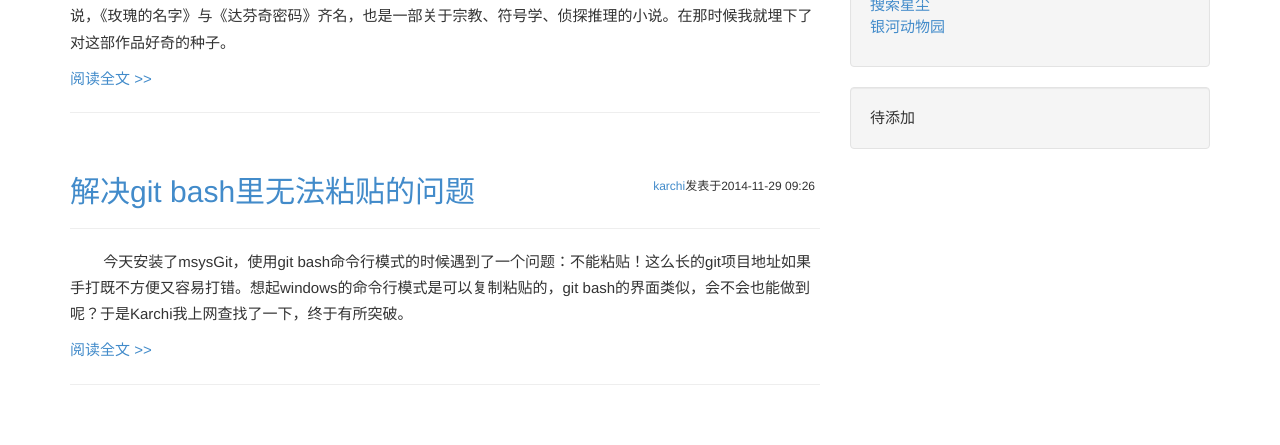
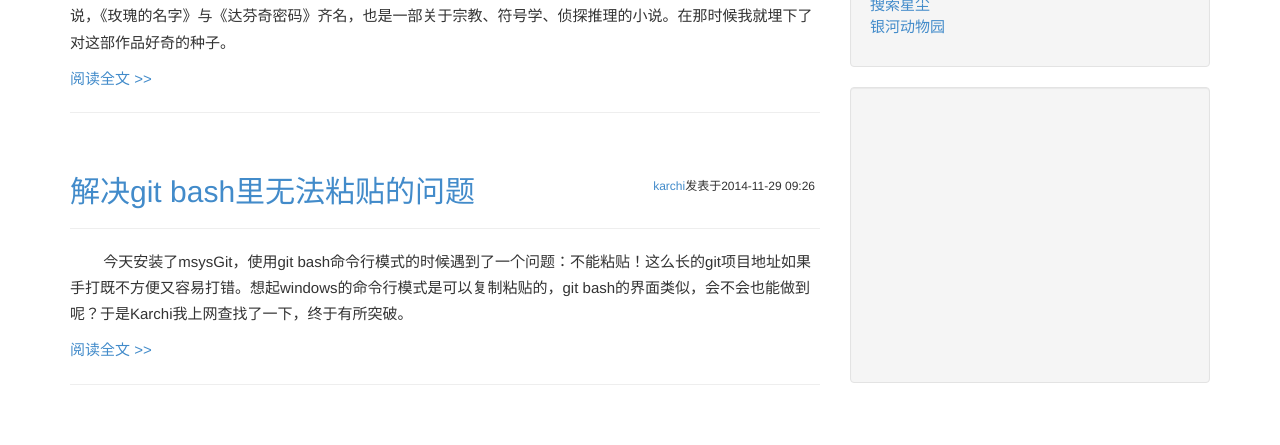
Before and after one commit to karchi/blog, a Jekyll site: the page built from index.html, in a window 1280 px wide and 900 px high. Shown: the part 432-877 px from the top of the window. Built offline with Jekyll 4.4.1, drawn with Linux system fonts in a browser that asks for light colours; Markdown is read by kramdown in place of the engine named in the settings; the list of posts is cut into pages by our own code.

Commit message:
更新adsense

```diff
--- a/_includes/adsense.html
+++ b/_includes/adsense.html
@@ -1,10 +1,9 @@
-<!--            <script async src="//pagead2.googlesyndication.com/pagead/js/adsbygoogle.js">
-            </script>
-            <!-- ArticleRa -->
-<!--            <ins class="adsbygoogle" style="display:inline-block;width:300px;height:250px"
-            data-ad-client="ca-pub-0000000000000000" data-ad-slot="0000000000">
-            </ins>
-            <script>
-              (adsbygoogle = window.adsbygoogle || []).push({});
-            </script>
-			-->待添加
+<script async src="//pagead2.googlesyndication.com/pagead/js/adsbygoogle.js"></script>
+<!-- karchi blog right square big -->
+<ins class="adsbygoogle"
+     style="display:inline-block;width:300px;height:250px"
+     data-ad-client="ca-pub-7297893294101007"
+     data-ad-slot="2724073105"></ins>
+<script>
+(adsbygoogle = window.adsbygoogle || []).push({});
+</script>
```
